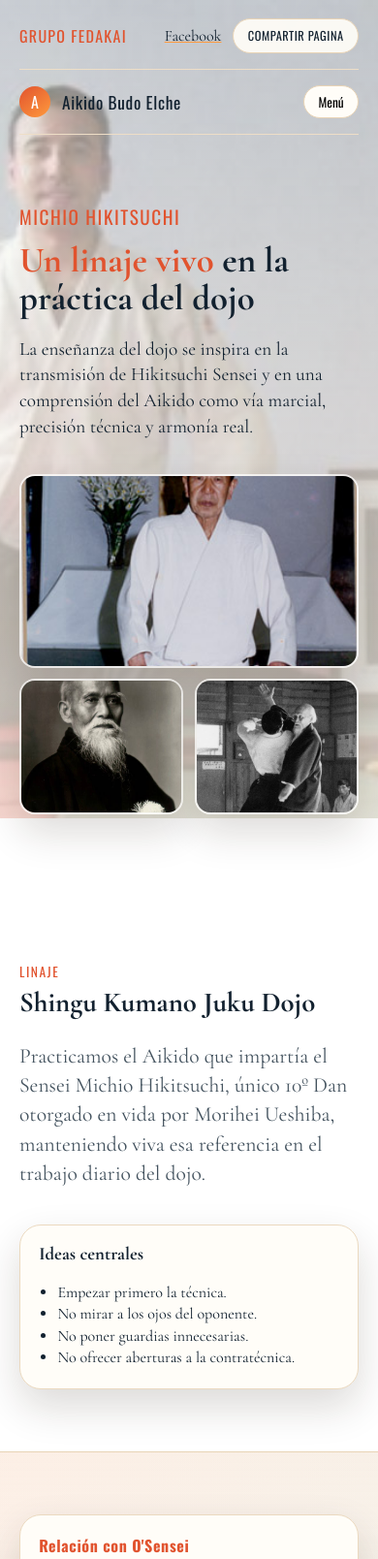
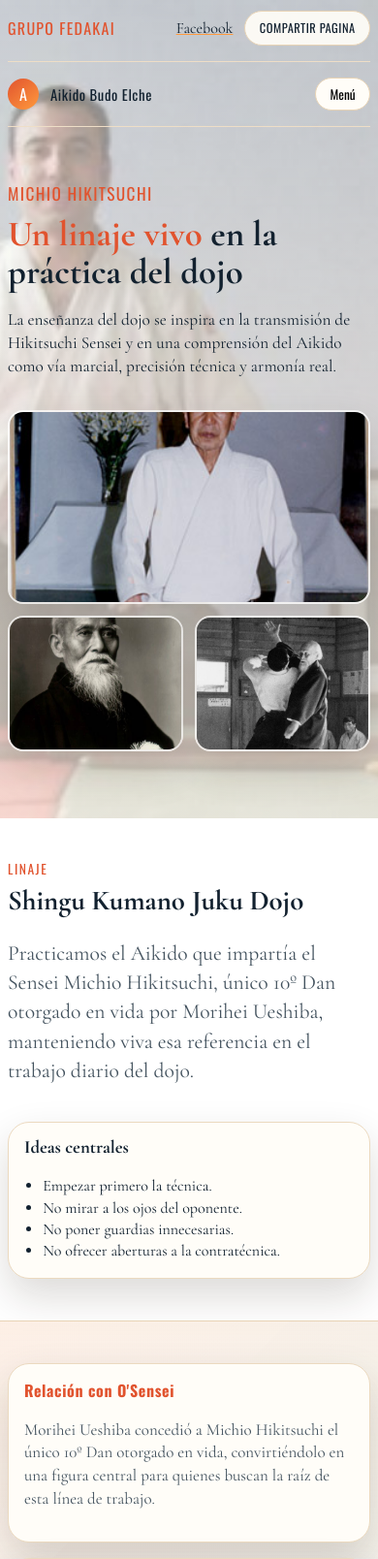
Before and after one commit to tenza33-create/aikidobudo-, a plain HTML site: page michio.html in a window 390 px wide. Shown: the top 1608 px of the page at 97% size. Drawn offline with nearby package versions, Linux system fonts and the light colour scheme.

Commit message:
feat: mejorar responsive movil y ajuste de aviso de evento

```diff
--- a/styles.css
+++ b/styles.css
@@ -641,7 +641,7 @@ h2 {
 }
 
 .poster-missing::after {
-  content: "Sube el cartel en images/curso-mayo-2026.jpg para verlo aqui";
+  content: "Sube el cartel en carteles/curso-mayo-2026.jpg para verlo aqui";
   position: absolute;
   inset: 0;
   display: grid;
@@ -665,6 +665,7 @@ h2 {
   text-decoration: none;
   width: 90px;
   animation: eventPulse 1.3s infinite;
+  touch-action: manipulation;
 }
 
 .event-alert img {
@@ -792,3 +793,73 @@ h2 {
     height: 90px;
   }
 }
+
+@media (max-width: 640px) {
+  .container {
+    width: min(1100px, calc(100% - 1rem));
+  }
+
+  .site-header {
+    padding-top: 0.7rem;
+  }
+
+  .top-bar {
+    gap: 0.5rem;
+    flex-wrap: wrap;
+  }
+
+  .brand-text {
+    font-size: 0.92rem;
+  }
+
+  .hero {
+    padding: 2.4rem 0 2.3rem;
+  }
+
+  .hero p {
+    font-size: 1.08rem;
+  }
+
+  .hero-actions .btn {
+    width: 100%;
+  }
+
+  .section {
+    padding: 2.7rem 0;
+  }
+
+  .card,
+  .timeline-item,
+  .quote-card,
+  .class-card,
+  .profile-card,
+  .contact-card {
+    padding: 1rem;
+  }
+
+  .card p,
+  .timeline-item p,
+  .quote-card p,
+  .class-card li,
+  .profile-card p,
+  .contact-card p {
+    font-size: 1.06rem;
+  }
+
+  .event-alert {
+    right: 0.45rem;
+    top: 4.6rem;
+    width: 62px;
+  }
+
+  .event-alert img {
+    width: 62px;
+    height: 82px;
+    border-width: 1px;
+  }
+
+  .event-alert-label {
+    font-size: 0.56rem;
+    padding: 0.16rem 0.42rem;
+  }
+}
```
